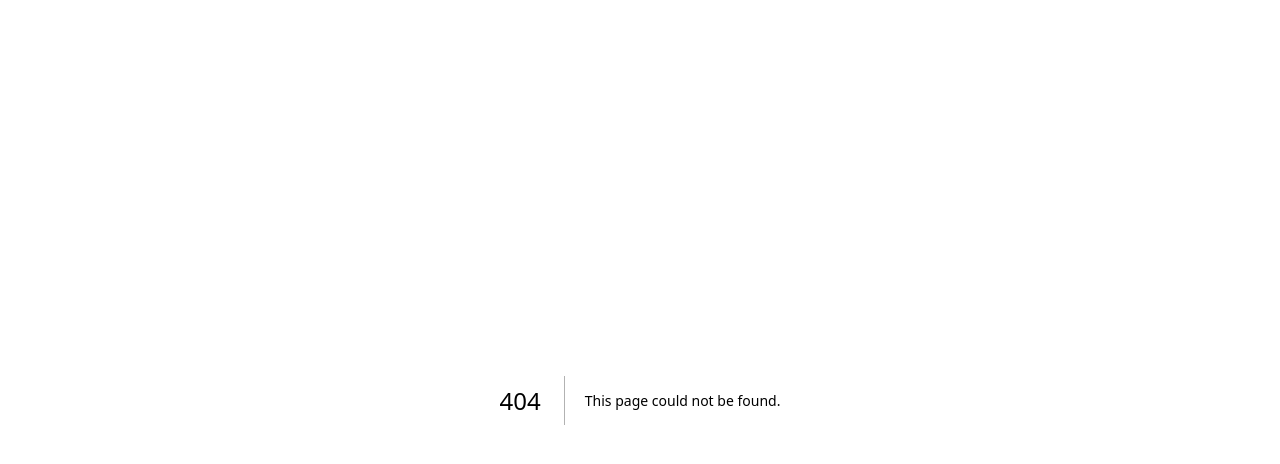
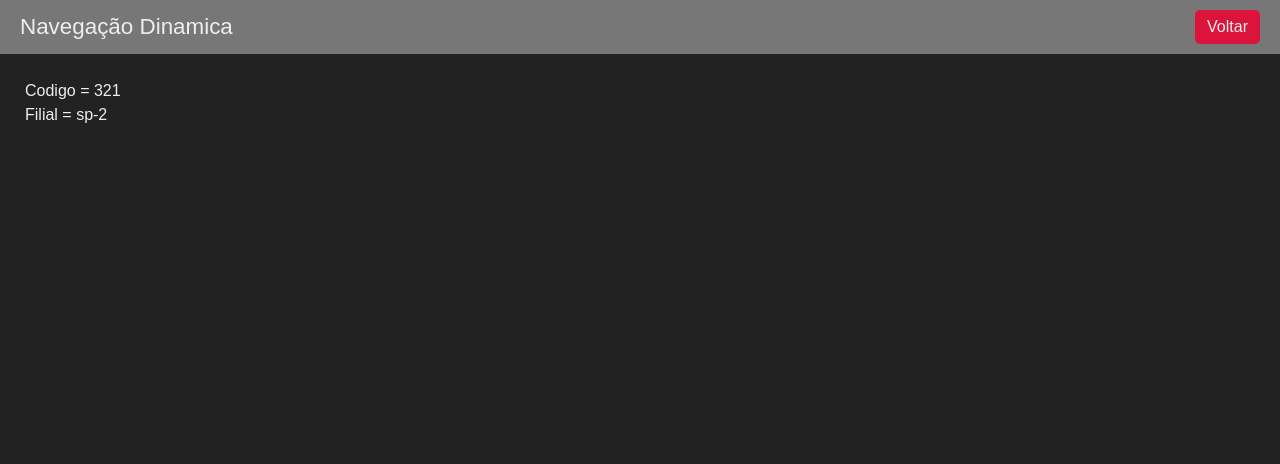
Before and after one commit to diogo-lima-flooxai/project--react-cadastro, a Next.js app: page /cliente/sp-2/321 in a window 1280 px wide. Before the commit this address had no page. Shown: the top 464 px of the page. Built offline with nearby package versions, Linux system fonts and the light colour scheme.

Commit message:
feat: add dynamic navigation

```diff
--- /dev/null
+++ b/src/pages/cliente/[filial]/[codigo].jsx
@@ -0,0 +1,12 @@
+import Layout from "@/components/Layout";
+import { useRouter } from "next/router";
+
+export default function ClienteProCodigo(){
+    const router = useRouter()
+    return (
+        <Layout titulo='Navegação Dinamica'>
+            <div> Codigo = {router.query.codigo} </div>
+            <div> Filial = {router.query.filial} </div>
+        </Layout>
+    )
+}
--- a/src/pages/index.jsx
+++ b/src/pages/index.jsx
@@ -13,7 +13,8 @@ export default function Inicio(){
       <Navegador texto= "Estiloso" destino='estiloso'/>
       <Navegador texto= "Exemplo" destino='exemplo' cor='#9400d3'/>
       <Navegador texto= "JSX" destino='jsx' cor= 'crimson'/>
-      <Navegador texto= "Navegacao #01" destino='/navegacao' cor= 'green'/>
+      <Navegador texto= "Navegacao #01" destino='/navegacao/' cor= 'green'/>
+      <Navegador texto= "Navegacao #02" destino='/cliente/sp-2/321' cor= 'blue'/>
     </div>
   )
 }
```
